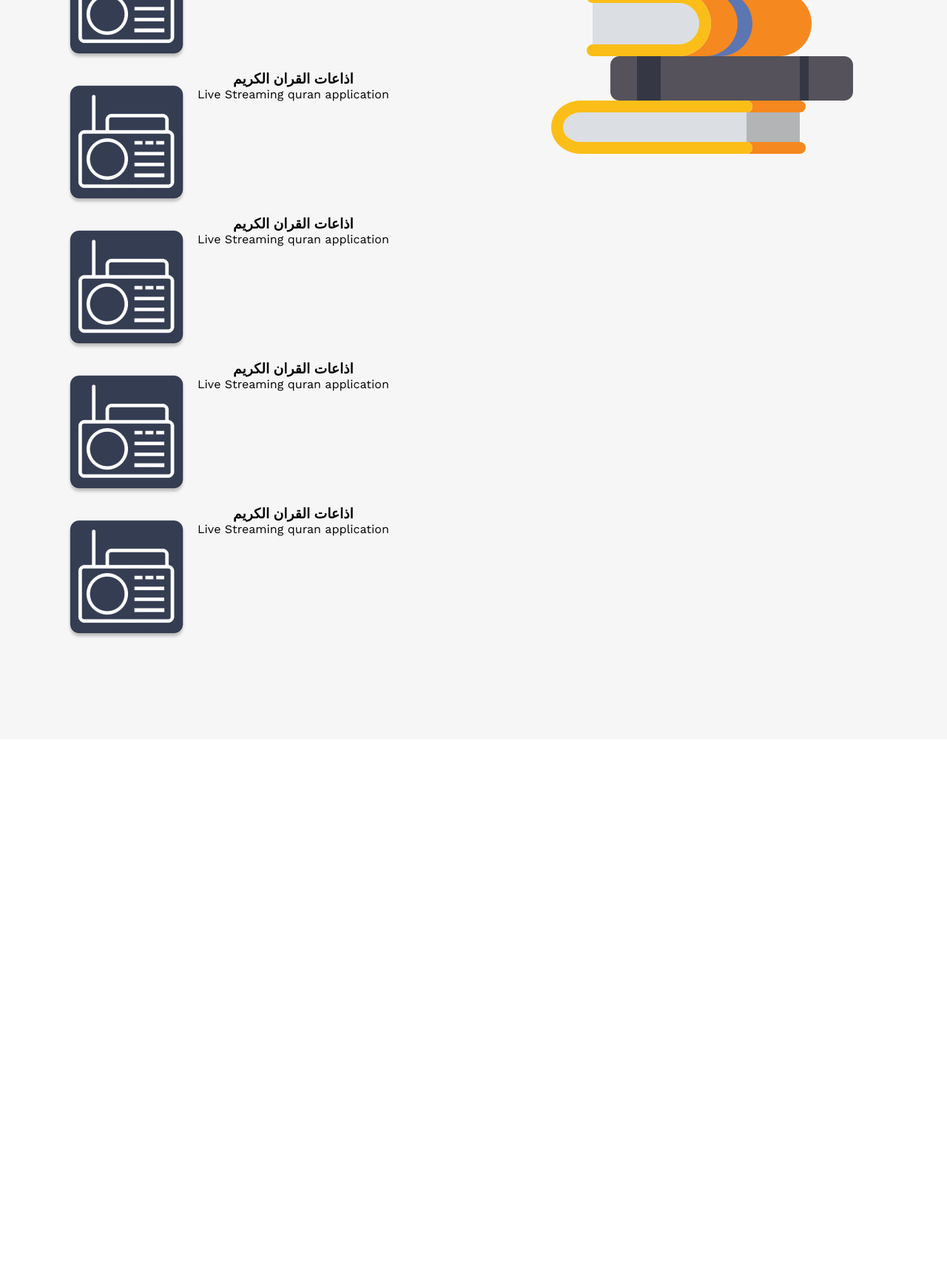
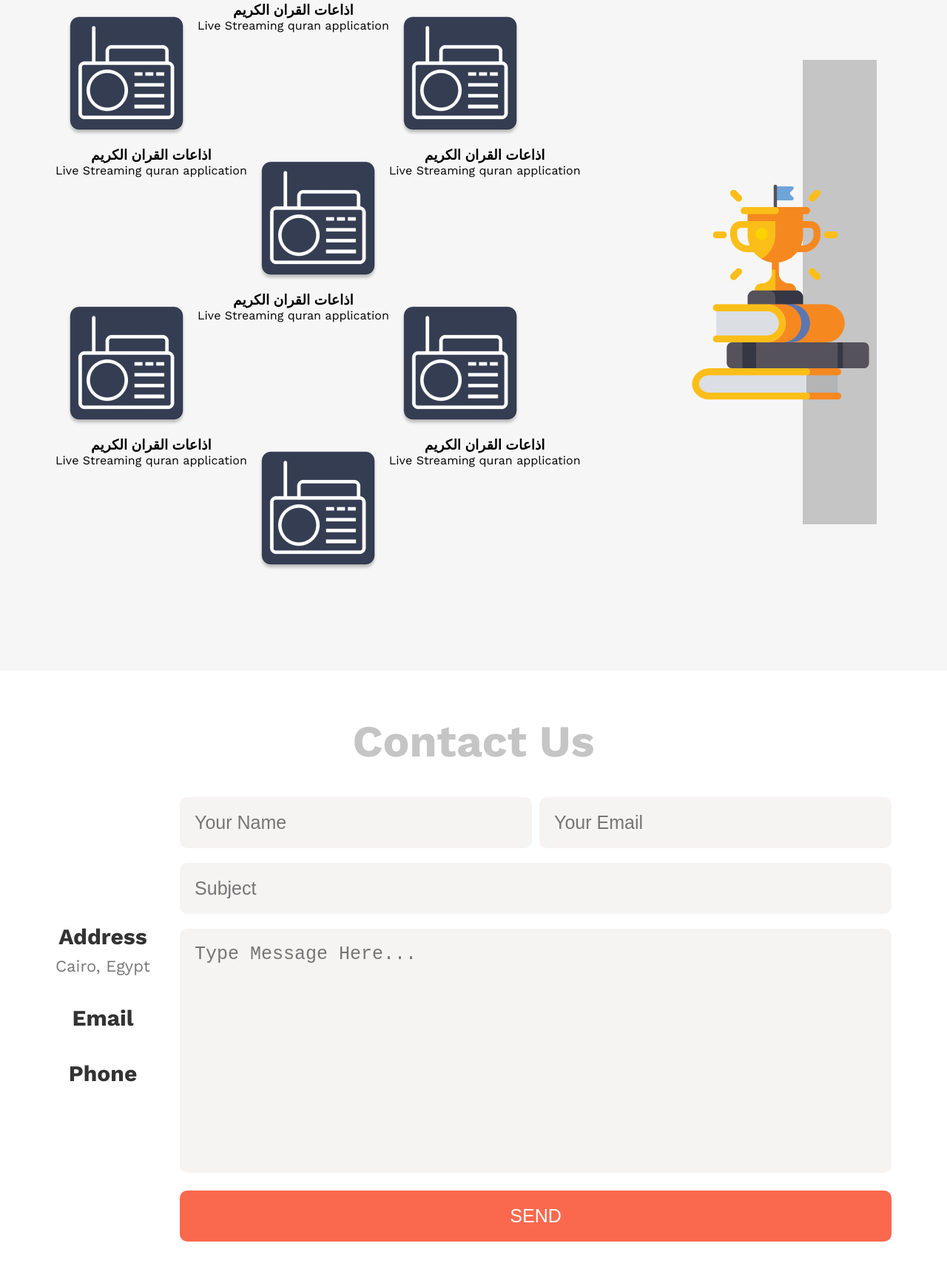
Before and after one commit to Rofida2/new-project, a plain HTML site: page index.html in a window 1280 px wide. Shown: the part 1709-3417 px from the top of the page at 74% size. Before the commit the page ends 2709 px from the top, so only its background shows below. Drawn offline with nearby package versions, Linux system fonts and the light colour scheme.

Commit message:
change 5

```diff
--- a/index.html
+++ b/index.html
@@ -40,6 +40,7 @@
 
     <!-- end Heder -->
 
+
     <!-- start landing -->
 
     <div class="landing">
@@ -60,27 +61,21 @@
         <div class="container">
             <div class="service">
                 <i class="bi bi-magic"></i>
+                <h3>Code Dreams into Action</h3>
+                <p>We specialize in turning your dreams into functional reality through our programming services.</p>
             </div>
-
-            <h3>Code Dreams into Action</h3>
-
-            <p>We specialize in turning your dreams into functional reality through our programming services.</p>
 
             <div class="service">
                 <i class="bi bi-gem"></i>
+                <h3>Quality Beyond Measure</h3>
+                <p>Expect robust code, rigorous testing, and seamless integration. Your success is our priority, let's build something exceptional together! 💻🚀🙌</p>
             </div>
-
-            <h3>Quality Beyond Measure</h3>
-
-            <p>Expect robust code, rigorous testing, and seamless integration. Your success is our priority, let's build something exceptional together! 💻🚀🙌</p>
 
             <div class="service">
                 <i class="bi bi-graph-up-arrow"></i>
+                <h3>Boost Your Success</h3>
+                <p>custom web apps to streamlined processes, we elevate your ROI and customer satisfaction. Let,s transform your vision into code!</p>
             </div>
-
-            <h3>Boost Your Success</h3>
-
-            <pFrom custom web apps to streamlined processes, we elevate your ROI and customer satisfaction. Let,s transform your vision into code!p>
 
         </div>
     </div>
@@ -153,5 +148,37 @@
 
      <!-- end stories -->
 
+     <!-- start contact -->
+
+
+    <div class="contact">
+        <div class="container">
+            <h3 class="specialTitle">Contact Us</h3>
+            <div class="contents">
+                <div class="details">
+                    <h3>Address</h3>
+                    <p>Cairo, Egypt</p>
+                    <h3>Email</h3>
+                    <p></p>
+                    <h3>Phone</h3>
+                    <p></p>
+                </div>
+                <div class="form">
+                    <div class="firstRow">
+                        <input type="text" placeholder="Your Name">
+                        <input type="email" placeholder="Your Email">
+                    </div>
+                    <input type="text" placeholder="Subject">
+                    <br>
+                    <textarea name="" id="" rows="10" placeholder="Type Message Here..."></textarea>
+                    <br>
+                    <button>SEND</button>
+                </div>
+            </div>
+        </div>
+    </div>
+
+      <!-- end contact -->
+
 </body>
 </html>
--- a/style.css
+++ b/style.css
@@ -103,6 +103,8 @@ color: #c5c5c5;
         border-radius: 20px;
         text-align: center;
         font-size: 20px;
+        border: 2px solid var(--main-color);
+        border-radius: 20px;
         position: absolute;
         right: 0;
         top: 30px;
@@ -223,7 +225,7 @@ margin-bottom: 40px;
 /* end landing */
 
 
-/* gblknk */
+/* start services  */
 
 .services {
     padding: 100px 0;
@@ -249,6 +251,32 @@ margin-bottom: 40px;
     font-size: 26px;
     color: #777;
 }
+
+
+.services .container .service {
+    text-align: center;
+    width: 300px;
+    margin: 10px;
+}
+
+specialTitle {
+    font-size: 60px;
+    font-weight: 900;
+    color: #c5c5c5;
+}
+
+.specialParagraph {
+    font-size: 30px;
+    margin-top: 30px;
+    margin-bottom: 60px;
+}
+
+.container {
+    padding: 20px;
+    margin-left: auto;
+}
+
+/* end services  */
 
 /* start stories */
 
@@ -278,4 +306,141 @@ margin: 10px;
 border-radius: 10px;
 }
 
+@media (max-width: 767px) {
+    .stories .container .contents .cards .card {
+        width: 320px;
+        margin-bottom: 30px;
+    }
+
+}
+
+.stories .container .contents .cards .card .cardImg {
+    background-color: #ddd;
+    display: flex;
+    justify-content: center;
+    align-items: center;
+    padding: 10px;
+    min-height: 100px;
+}
+
+.stories .container .contents .cards .card .cardImg img {
+    width: 100px;
+}
+
+.stories .container .contents .cards .card .cardDetails {
+    display: flex;
+    flex-direction: column;
+    justify-content: center;
+    align-items: center;
+    padding: 10px;
+    min-height: 100px;
+}
+
+.stories .container .contents .cards .card .cardDetails p {
+    margin-top: 10px;
+}
+
+.stories .container .contents .imgDiv {
+    display: none;
+    align-items: center;
+    position: relative;
+}
+
+.stories .container .contents .imgDiv img {
+    width: 300px;
+    z-index: 1;
+}
+
+.stories .container .contents .imgDiv::before {
+    content: "";
+    width: 100px;
+    height: 80%;
+    background-color: #c5c5c5;
+    position: absolute;
+    right: 20px;
+}
+
+@media (min-width: 1200px) {
+    .stories .container .contents .imgDiv {
+        display: flex;
+    }
+}
+
 /* end stories */
+
+
+/* start contact */
+
+
+.contact {
+    padding-top: 40px;
+    padding-bottom: 40px;
+}
+
+.contact .container {
+    text-align: center;
+}
+
+.contact .container .contents {
+    display: flex;
+    margin-top: 40px;
+    text-align: center;
+    align-items: center;
+}
+
+.contact .container .contents .details h3 {
+    font-size: 30px;
+    color: var(--main-color);
+}
+
+.contact .container .contents .details p {
+    font-size: 22px;
+    color: #777;
+    margin-bottom: 40px;
+    margin-top: 10px;
+}
+
+.contact .container .contents .form {
+    flex-grow: 1;
+    margin-left: 40px;
+}
+
+.contact .container .contents .form input, textarea {
+    width: 100%;
+    padding: 20px;
+    margin-bottom: 20px;
+    border-radius: 10px;
+    border: none;
+    outline-color: #fa694e;
+    background-color: #f6f3f3;
+    font-size: 25px;
+}
+
+.contact .container .contents .form textarea {
+    resize: none;
+}
+
+.contact .container .contents .form .firstRow {
+    display: flex;
+}
+
+.contact .container .contents .form .firstRow input:nth-child(2) {
+    margin-left: 10px;
+}
+
+.contact .container .contents .form button {
+    width: 100%;
+    padding: 20px;
+    border-radius: 10px;
+    border: none;
+    font-size: 25px;
+    background-color: #fa694e;
+    color: white;
+}
+
+.contact .container .contents .form button:hover {
+    cursor: pointer;
+    background-color: darkred;
+}
+
+/* end contact */
```
